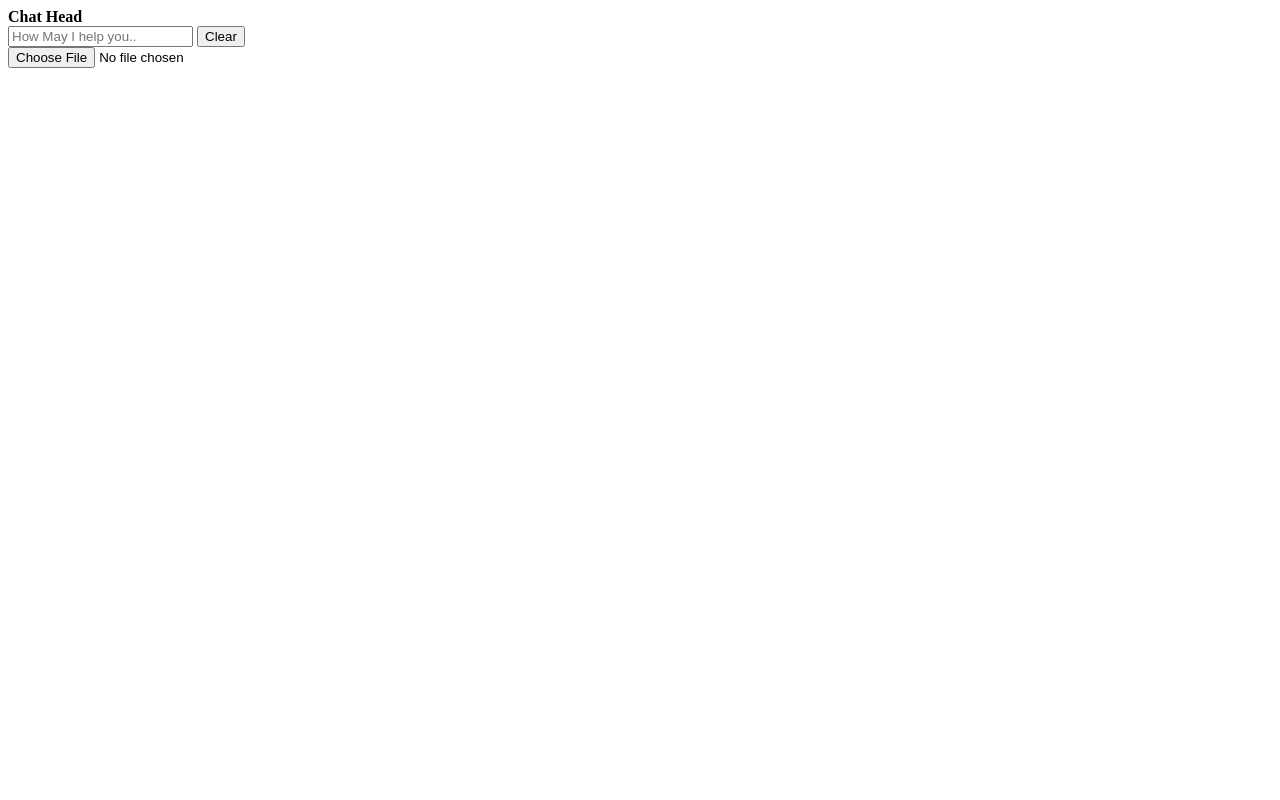
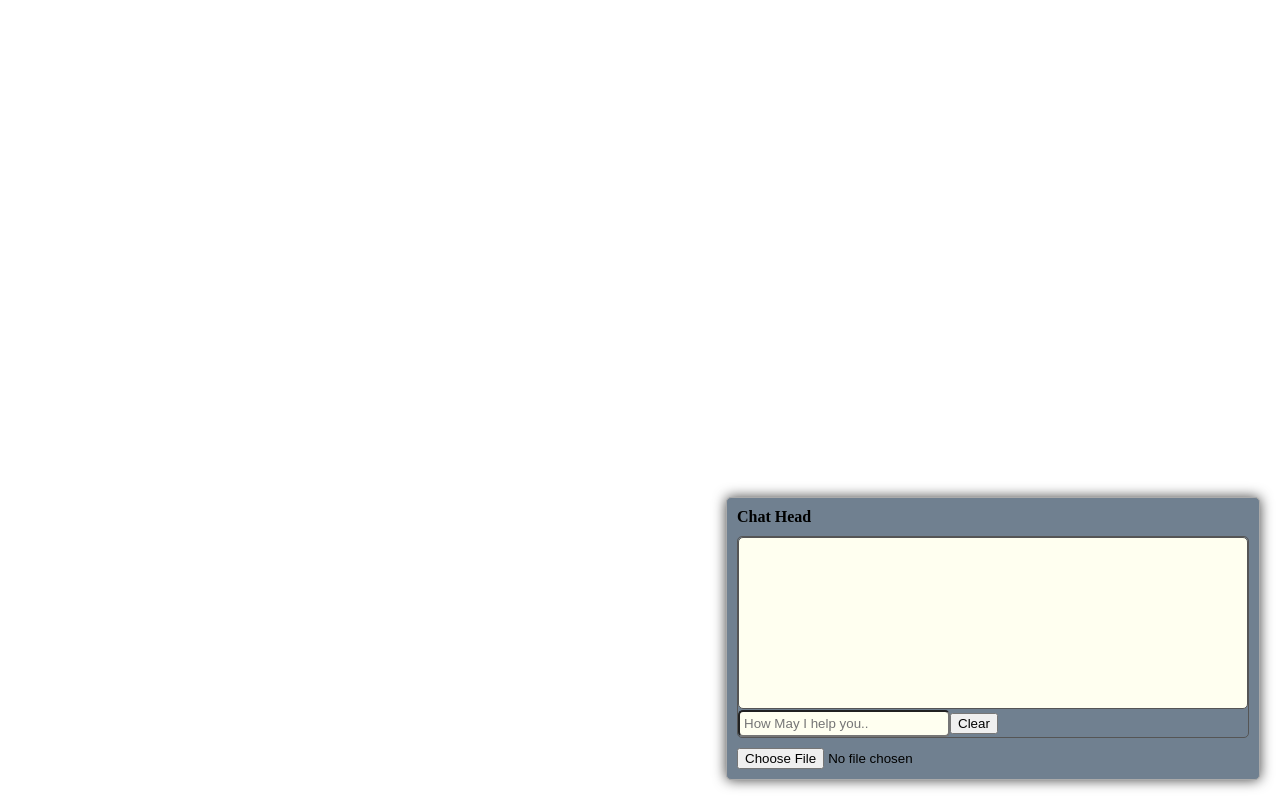
Before and after one commit to vamshidhar95/chat_poc, a plain HTML site: page chat/chatHead.html in a window 1280 px wide. Drawn offline with Linux system fonts and the light colour scheme; files that its build step writes are made by us from their sources; the site is published under a folder, as on GitHub Pages, so addresses that start at the root find nothing.

Commit message:
Solved Styles path error

```diff
--- a/chat/chatHead.html
+++ b/chat/chatHead.html
@@ -3,7 +3,7 @@
 <head>
     <meta charset="UTF-8">
     <meta name="viewport" content="width=device-width, initial-scale=1.0">
-    <link rel="stylesheet" href="/chat/styles.css">
+    <link rel="stylesheet" href="./chat_poc/chat/styles.css">
 </head>
 <body>
     <div class="chat-div">
```
